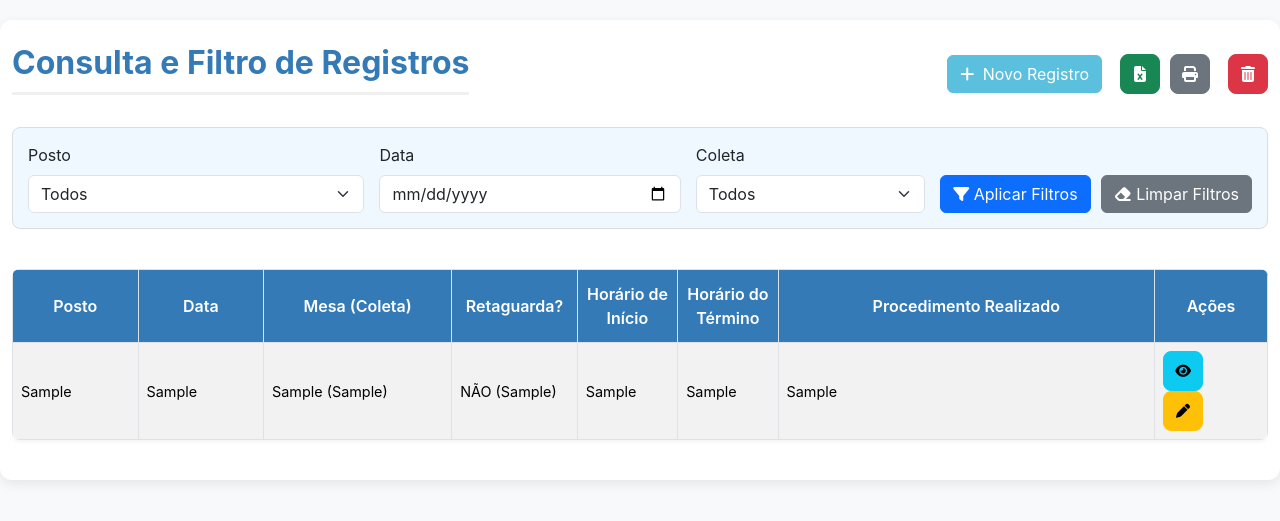
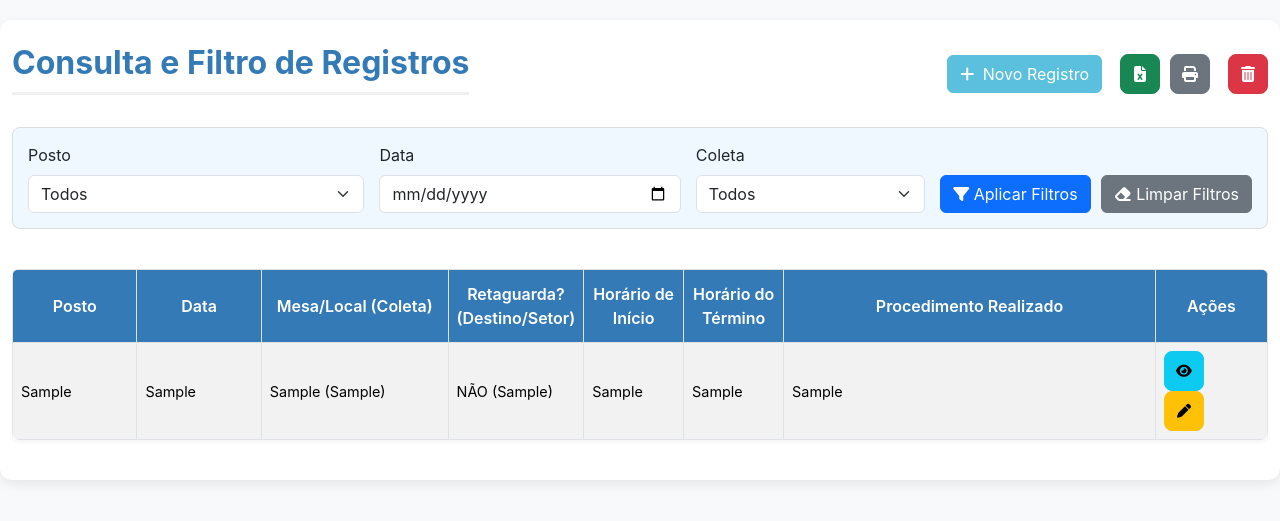
Before and after one commit to Dual650/info-IT, a Flask app: page /consultar in a window 1280 px wide. Shown: the top 521 px of the page. Run offline with Flask 3, Linux system fonts and the light colour scheme; tables that the repository leaves empty hold one stand-in row (values such as "Sample post").

Commit message:
Update consultar.html

```diff
--- a/templates/consultar.html
+++ b/templates/consultar.html
@@ -91,8 +91,8 @@
                     <tr>
                         <th style="width: 10%;">Posto</th>
                         <th style="width: 10%;">Data</th>
-                        <th style="width: 15%;">Mesa (Coleta)</th>
-                        <th style="width: 10%;">Retaguarda?</th>
+                        <th style="width: 15%;">Mesa/Local (Coleta)</th>
+                        <th style="width: 10%;">Retaguarda? (Destino/Setor)</th>
                         <th style="width: 8%;">Horário de Início</th>
                         <th style="width: 8%;">Horário do Término</th>
                         <th class="procedimento-col" style="width: 30%;">Procedimento Realizado</th>
@@ -117,7 +117,7 @@
                 <div class="modal-body">
                     <div class="modal-info-grid">
                         <p><strong>Posto:</strong> <span id="modalPosto"></span></p>
-                        <p><strong>Mesa:</strong> <span id="modalMesa"></span></p>
+                        <p><strong>Mesa/Local:</strong> <span id="modalMesa"></span></p>
                         <p><strong>Coleta:</strong> <span id="modalColeta"></span></p>
                         <p><strong>Retaguarda:</strong> <span id="modalRetaguarda"></span></p>
                         <p><strong>Data:</strong> <span id="modalData"></span></p>
```
